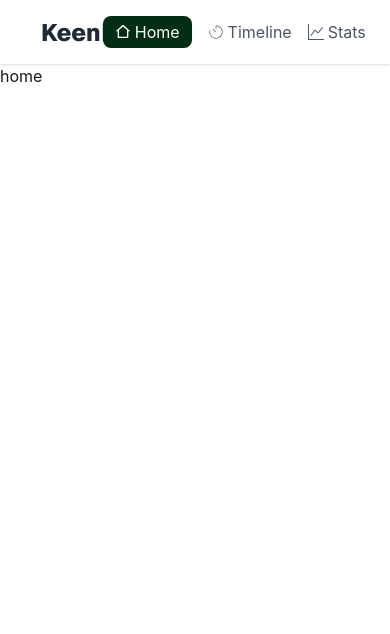
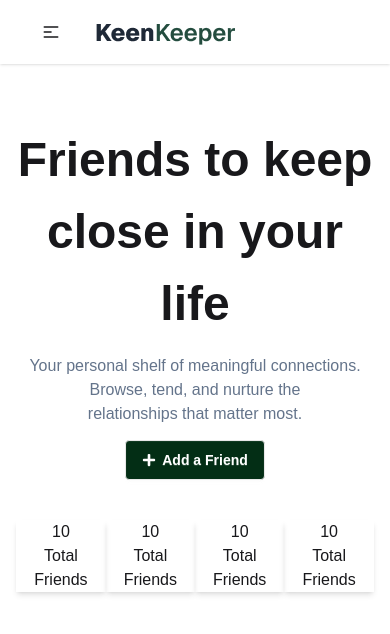
Before and after one commit to AfsaraSilviAmi/Assignment7-KinKeeper, a React (Vite) app: page / in a window 390 px wide. Shown: the top 634 px of the page. Built offline with nearby package versions, Linux system fonts and the light colour scheme.

Commit message:
Fixed Navbar and made it responsive and working on banner

```diff
--- /dev/null
+++ b/src/Components/HomePage/Banner.jsx
@@ -0,0 +1,35 @@
+import React from 'react';
+import { FaPlus } from 'react-icons/fa';
+
+const Banner = () => {
+    return (
+        <div>
+            <div className='text-center mt-15 space-y-3.5'>
+                <h1 className='text-[48px] font-bold'>Friends to keep close in your life</h1>
+                <p className='text-[16px] text-[#64748B]'>Your personal shelf of meaningful connections. Browse, tend, and nurture the <br />
+relationships that matter most.</p>
+<button className='btn bg-green-950 text-white mb-10'><FaPlus></FaPlus>Add a Friend</button>
+            </div>
+            <div className='grid grid-cols-4 text-center'>
+                <div className='shadow-md'>
+                    <h1>10</h1>
+                    <p>Total Friends</p>
+                </div>
+                <div className='shadow-md'>
+                    <h1>10</h1>
+                    <p>Total Friends</p>
+                </div>
+                <div className='shadow-md'>
+                    <h1>10</h1>
+                    <p>Total Friends</p>
+                </div>
+                <div className='shadow-md'>
+                    <h1>10</h1>
+                    <p>Total Friends</p>
+                </div>
+            </div>
+        </div>
+    );
+};
+
+export default Banner;
--- a/src/Components/HomePage/HomePage.jsx
+++ b/src/Components/HomePage/HomePage.jsx
@@ -1,9 +1,10 @@
 import React from 'react';
+import Banner from './Banner';
 
 const HomePage = () => {
     return (
-        <div>
-            home
+        <div className='w-11/12 mx-auto'>
+            <Banner></Banner>
         </div>
     );
 };
--- a/src/Components/NavBar.jsx
+++ b/src/Components/NavBar.jsx
@@ -10,14 +10,28 @@ const NavBar = () => {
         <div className='bg-base-100 shadow-sm'>
             <div className="navbar w-11/12 mx-auto">
   <div className="navbar-start">
-
+    <div className="dropdown">
+      <div tabIndex={0} role="button" className="btn btn-ghost lg:hidden">
+        <svg xmlns="http://www.w3.org/2000/svg" className="h-5 w-5" fill="none" viewBox="0 0 24 24" stroke="currentColor"> <path strokeLinecap="round" strokeLinejoin="round" strokeWidth="2" d="M4 6h16M4 12h8m-8 6h16" /> </svg>
+      </div>
+      <ul
+        tabIndex="-1"
+        className="menu menu-sm dropdown-content bg-base-100 rounded-box z-1 mt-3 w-52 p-2 shadow">
+        <NavLink to ="/" className={({isActive})=> isActive? "bg-green-950 text-white rounded-lg px-3 py-1 flex items-center gap-1": "flex items-center gap-1 text-[#64748B]"}><RiHome2Line/> Home</NavLink>
+    <NavLink to="/timeline" className={({isActive})=> isActive? "bg-green-950 text-white rounded-lg px-3 py-1 flex items-center gap-1": "flex items-center gap-1 text-[#64748B]"}><CiTimer></CiTimer>Timeline</NavLink>
+    <NavLink to ="/stats" className={({isActive})=> isActive? "bg-green-950 text-white rounded-lg px-3 py-1 flex items-center gap-1": "flex items-center gap-1 text-[#64748B]"}><BsGraphUp></BsGraphUp>Stats</NavLink>
+      </ul>
+    </div>
     <a className="btn btn-ghost text-xl"><img src={logoImg} alt="" /></a>
   </div>
-  <div className="navbar-end gap-4">
-    <NavLink to ="/" className={({isActive})=> isActive? "bg-green-950 text-white rounded-lg px-3 py-1 flex items-center gap-1": "flex items-center gap-1 text-gray-600"}><RiHome2Line/> Home</NavLink>
-    <NavLink to="/timeline" className={({isActive})=> isActive? "bg-green-950 text-white rounded-lg px-3 py-1 flex items-center gap-1": "flex items-center gap-1 text-gray-600"}><CiTimer></CiTimer>Timeline</NavLink>
-    <NavLink to ="/stats" className={({isActive})=> isActive? "bg-green-950 text-white rounded-lg px-3 py-1 flex items-center gap-1": "flex items-center gap-1 text-gray-600"}><BsGraphUp></BsGraphUp>Stats</NavLink>
+  <div className="navbar-end hidden lg:flex">
+    <ul className="menu menu-horizontal px-1 gap-4 text-[16px]">
+      <NavLink to ="/" className={({isActive})=> isActive? "bg-green-950 text-white rounded-lg px-3 py-1 flex items-center gap-1": "flex items-center gap-1 text-[#64748B]"}><RiHome2Line/> Home</NavLink>
+    <NavLink to="/timeline" className={({isActive})=> isActive? "bg-green-950 text-white rounded-lg px-3 py-1 flex items-center gap-1": "flex items-center gap-1 text-[#64748B]"}><CiTimer></CiTimer>Timeline</NavLink>
+    <NavLink to ="/stats" className={({isActive})=> isActive? "bg-green-950 text-white rounded-lg px-3 py-1 flex items-center gap-1": "flex items-center gap-1 text-[#64748B]"}><BsGraphUp></BsGraphUp>Stats</NavLink>
+    </ul>
   </div>
+
 </div>
         </div>
     );
--- a/src/index.css
+++ b/src/index.css
@@ -1,2 +1,7 @@
 @import "tailwindcss";
 @plugin "daisyui";
+@import url('https://fonts.googleapis.com/css2?family=Geist:wght@100..900&display=swap');
+
+body{
+   font-family: "Geist", sans-serif;
+}
```
